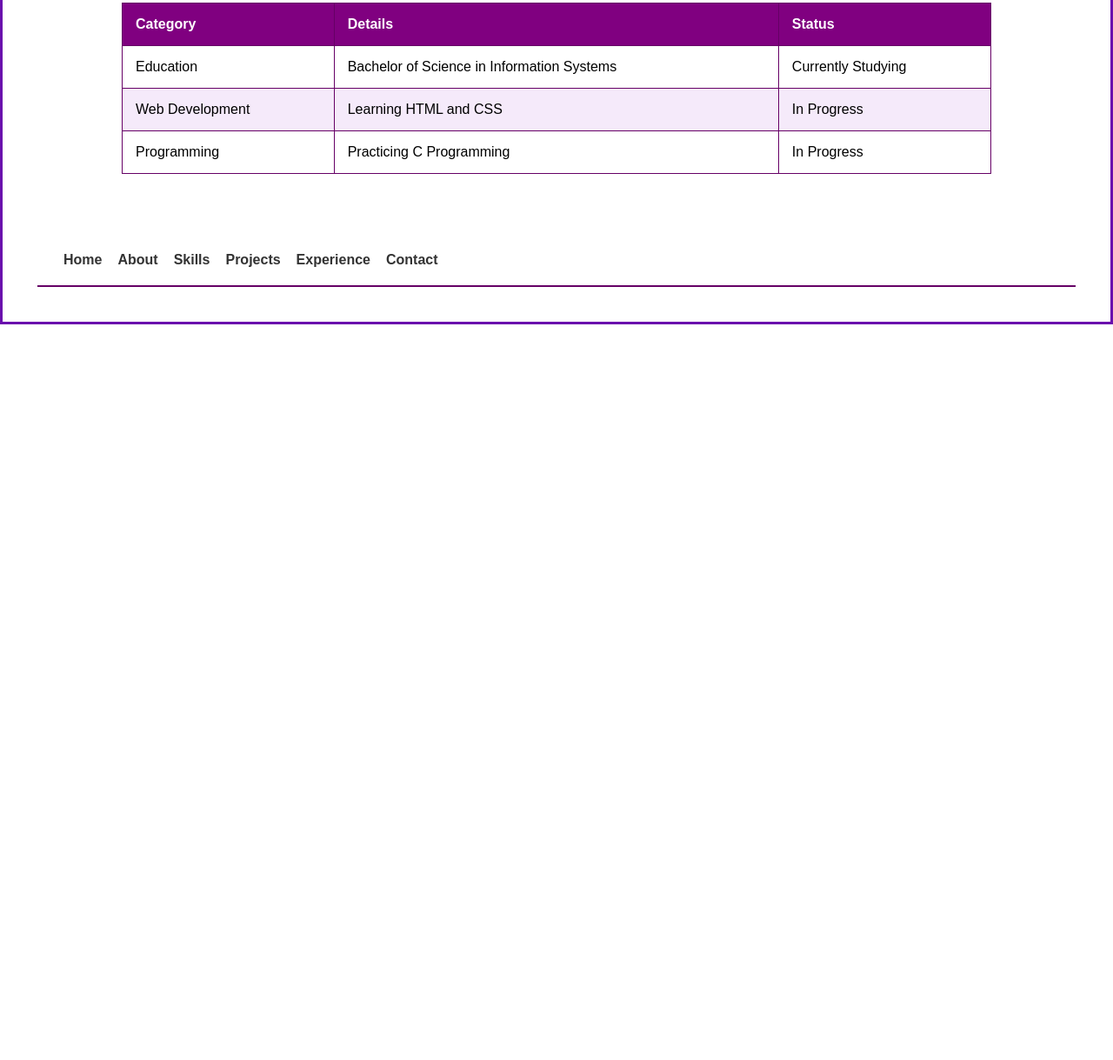
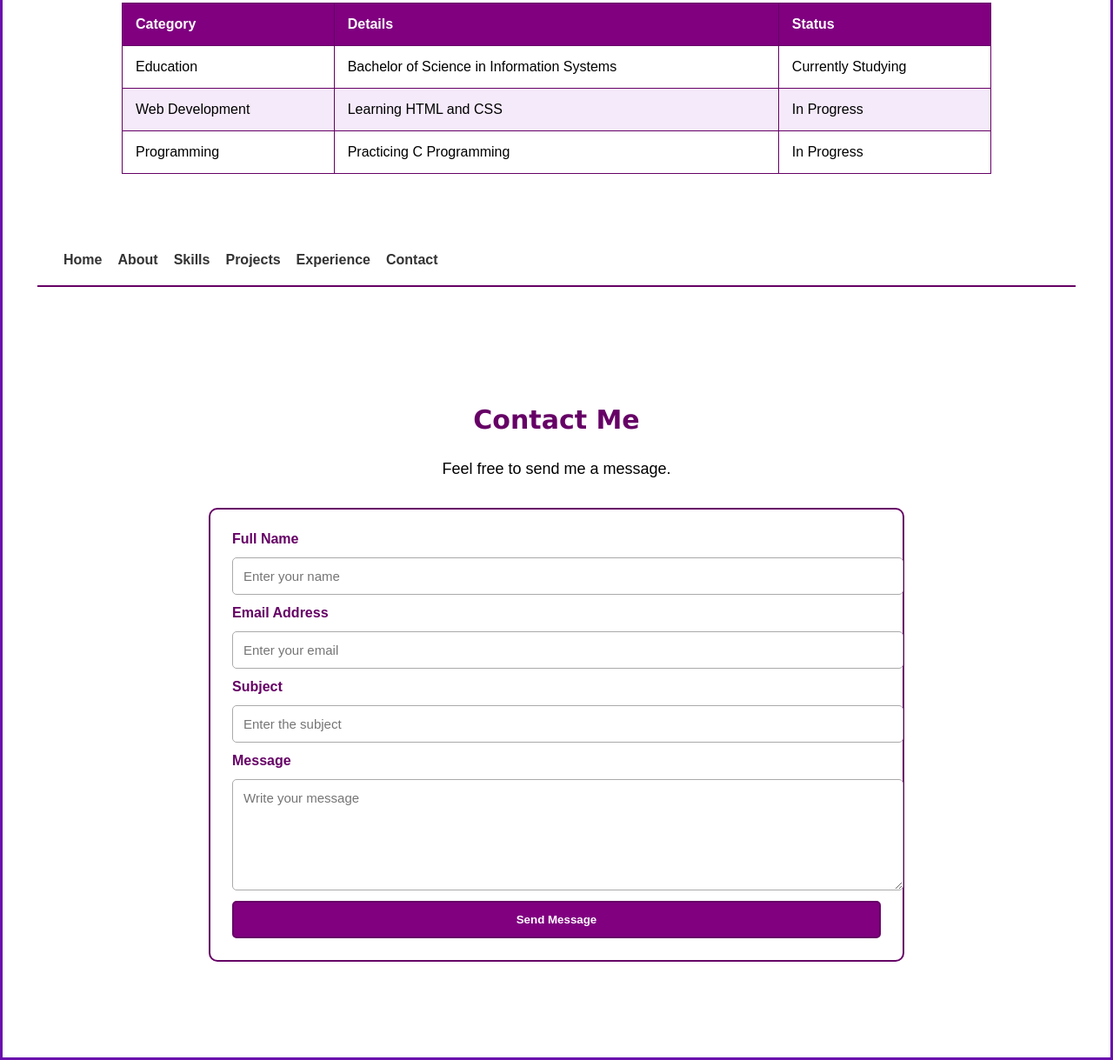
Before and after one commit to lomardaangelica4505/portfolio-project, a plain HTML site: page index.html in a window 1280 px wide. Shown: the part 2434-3653 px from the top of the page at 87% size. Before the commit the page ends 2807 px from the top, so only its background shows below. Drawn offline with Linux system fonts and the light colour scheme.

Commit message:
Add contact form

```diff
--- a/css/style.css
+++ b/css/style.css
@@ -314,3 +314,69 @@ tbody tr:hover {
 .nav-links a:hover {
     color: #800080;
 }
+
+
+/* Activity 7: Contact Form */
+.contact {
+    max-width: 800px;
+    margin: 80px auto 40px;
+    padding: 30px;
+    text-align: center;
+}
+
+.contact h2 {
+    font-family: Verdana, sans-serif;
+    font-size: 30px;
+    color: #660066;
+}
+
+.contact-form {
+    display: flex;
+    flex-direction: column;
+    gap: 12px;
+    margin-top: 30px;
+    padding: 25px;
+    border: 2px solid #660066;
+    border-radius: 10px;
+    text-align: left;
+}
+
+.contact-form label {
+    font-weight: bold;
+    color: #660066;
+}
+
+.contact-form input,
+.contact-form textarea {
+    width: 100%;
+    padding: 12px;
+    border: 1px solid #aaaaaa;
+    border-radius: 5px;
+    font-family: Arial, sans-serif;
+    font-size: 15px;
+}
+
+.contact-form input:focus,
+.contact-form textarea:focus {
+    outline: 2px solid #800080;
+    border-color: #800080;
+}
+
+.contact-form textarea {
+    resize: vertical;
+}
+
+.contact-form button {
+    padding: 12px;
+    border: 2px solid #660066;
+    border-radius: 5px;
+    background-color: #800080;
+    color: white;
+    font-weight: bold;
+    cursor: pointer;
+    transition: background-color 0.3s;
+}
+
+.contact-form button:hover {
+    background-color: #660066;
+}
--- a/index.html
+++ b/index.html
@@ -219,5 +219,51 @@
         </ul>
     </nav>
 
+    <section id="contact" class="contact">
+        <h2>Contact Me</h2>
+        <p>Feel free to send me a message.</p>
+
+        <form class="contact-form" action="#" method="get">
+
+            <label for="name">Full Name</label>
+            <input
+                type="text"
+                id="name"
+                name="name"
+                placeholder="Enter your name"
+                required
+            >
+
+            <label for="email">Email Address</label>
+            <input
+                type="email"
+                id="email"
+                name="email"
+                placeholder="Enter your email"
+                required
+            >
+
+            <label for="subject">Subject</label>
+            <input
+                type="text"
+                id="subject"
+                name="subject"
+                placeholder="Enter the subject"
+                required
+            >
+
+            <label for="message">Message</label>
+            <textarea
+                id="message"
+                name="message"
+                rows="6"
+                placeholder="Write your message"
+                required
+            ></textarea>
+
+            <button type="submit">Send Message</button>
+        </form>
+    </section>
+
 </body>
 </html>
```
